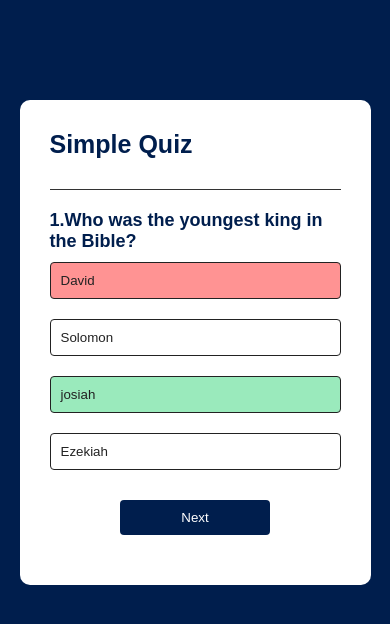
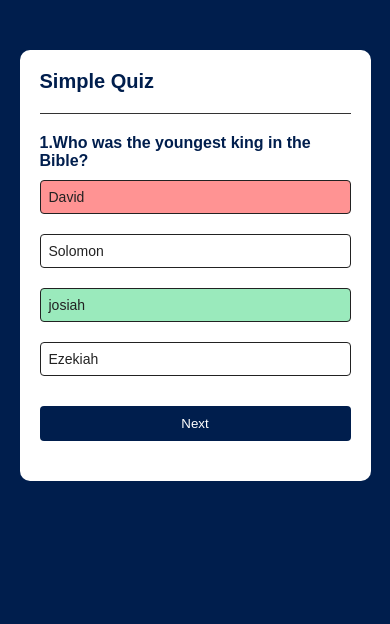
Before and after one commit to mwanzia5/Quiz-app, a plain HTML site: page index.html in a window 390 px wide. Both pictures are taken after a click on the button "David". Drawn offline with Linux system fonts and the light colour scheme.

Commit message:
2nd commit

```diff
--- a/styles.css
+++ b/styles.css
@@ -1,24 +1,28 @@
-*{
+/* Reset default browser styles and ensure all elements follow border-box sizing */
+* {
     margin: 0;
     padding: 0;
-    font-family: 'Poppins',sans-serif;
+    font-family: 'Poppins', sans-serif;
     box-sizing: border-box;
 }
 
-body{
+/* Set background color for the entire body */
+body {
     background-color: #001e4d;
 }
 
-.app{
+/* Main container of the app */
+.app {
     background: #fff;
-    width: 90%;
-    max-width: 600px;
-    margin: 100px auto 0;
+    width: 90%; /* Use 90% of the screen width for smaller devices */
+    max-width: 600px; /* Don't exceed 600px on wider screens */
+    margin: 100px auto 0; /* Center horizontally and add top margin */
     border-radius: 10px;
     padding: 30px;
 }
 
-.app h1{
+/* App header styling */
+.app h1 {
     font-size: 25px;
     color: #001e4d;
     font-weight: 600;
@@ -26,56 +30,91 @@ body{
     padding-bottom: 30px;
 }
 
-.quiz{
+/* Quiz wrapper padding */
+.quiz {
     padding: 20px 0;
-
 }
 
-.quiz h2{
+/* Quiz question style */
+.quiz h2 {
     font-size: 18px;
     color: #001e4d;
     font-weight: 600;
 }
 
-
-.btn{
+/* Styling for answer buttons */
+.btn {
     background: #fff;
     color: #222;
     font-weight: 500;
-    width:100%;
-    border:1px solid #222;
+    width: 100%;
+    border: 1px solid #222;
     padding: 10px;
-    margin:10px 0;
+    margin: 10px 0;
     text-align: left;
     border-radius: 4px;
     cursor: pointer;
 }
 
-.btn:hover:not([disabled]){
+/* Hover effect for active buttons */
+.btn:hover:not([disabled]) {
     background: #222;
     color: #fff;
 }
 
-.btn:disabled{
-    cursor: no-drop;
+/* Disabled button style */
+.btn:disabled {
+    cursor: not-allowed;
 }
 
-#next-btn{
+/* Next button styling */
+#next-btn {
     background: #001e4d;
     color: #fff;
     font-weight: 500;
     width: 150px;
-    border:0;
+    border: 0;
     padding: 10px;
     margin: 20px auto 0;
     border-radius: 4px;
     cursor: pointer;
-    display: none;
+    display: none; /* Hidden by default, will be shown via JavaScript */
 }
 
-.correct{
-    background:#9aeabc;
+/* Green background for correct answers */
+.correct {
+    background: #9aeabc;
 }
-.incorrect{
-    background:#ff9393;
+
+/* Red background for incorrect answers */
+.incorrect {
+    background: #ff9393;
 }
+
+/* ------------------------------ */
+/* RESPONSIVE DESIGN FOR SMALL SCREENS */
+/* ------------------------------ */
+@media (max-width: 480px) {
+    .app {
+        padding: 20px; /* Slightly reduce padding on smaller screens */
+        margin: 50px auto 0; /* Adjust margin for better fit */
+    }
+
+    .app h1 {
+        font-size: 20px; /* Smaller heading for mobile */
+        padding-bottom: 20px;
+    }
+
+    .quiz h2 {
+        font-size: 16px; /* Smaller question font */
+    }
+
+    .btn {
+        font-size: 14px;
+        padding: 8px;
+    }
+
+    #next-btn {
+        width: 100%; /* Make next button full-width for easy tap */
+    }
+}
```
